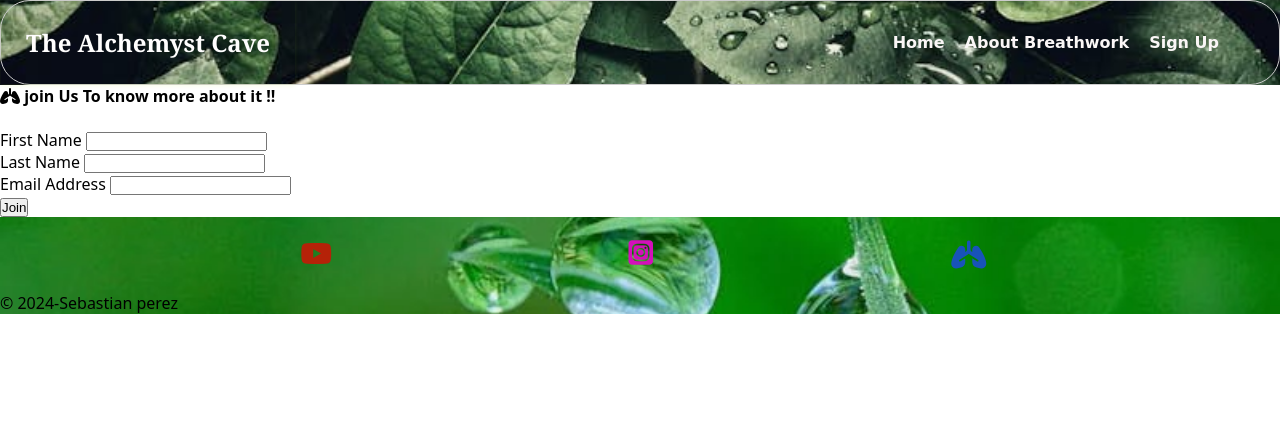
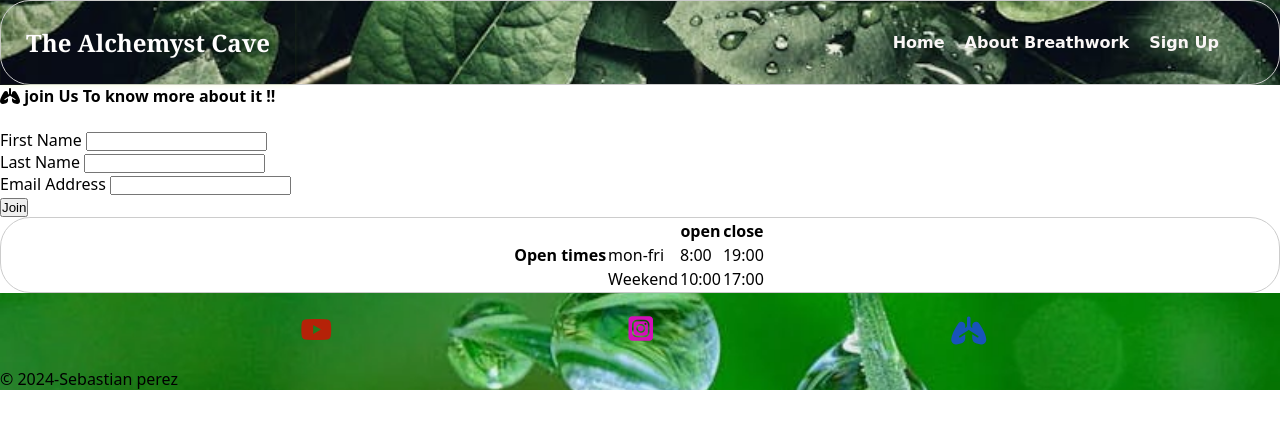
Before and after one commit to LionelWise77/PP1-The-Alchemist-Cave, a plain HTML site: page signup.html in a window 1280 px wide. Drawn offline with Linux system fonts and the light colour scheme.

Commit message:
signup.html

```diff
--- a/signup.html
+++ b/signup.html
@@ -16,7 +16,7 @@
     <title>The Alchemist Cave</title>
 
     <!--Stylesheet-->
-    <script src="https://kit.fontawesome.com/aeef90cac8.js" crossorigin="anonymous"></script>
+
 
 
     <link rel="stylesheet" href="assets/css/style.css">
@@ -38,8 +38,8 @@
     </header>
 
     <main>
-        <section>
-            <form id="signup"  method="POST" action="https://formdump.codeinstitute.net/">
+        <section id="signup">
+            <form id="signup-form" method="POST" action="https://formdump.codeinstitute.net/">
                 <h2><i class="fa-solid fa-lungs"></i>
                     join Us To know more about it !!</h2>
                 <br>
@@ -54,11 +54,40 @@
                 <br>
 
 
-                  <button type="submit" class="join-button">Join</button>
+                <button type="submit" class="join-button">Join</button>
 
 
             </form>
 
+        </section>
+
+        <section id="open-times">
+            <div class="container">
+
+
+                <h2>Open times</h2>
+
+
+                <table>
+                    <tr>
+                        <th></th>
+                        <th>open</th>
+                        <th>close</th>
+                    </tr>
+                    <tr>
+                        <td>mon-fri</td>
+                        <td>8:00</td>
+                        <td>19:00</td>
+                    </tr>
+                    <tr>
+                        <td>Weekend</td>
+                        <td>10:00</td>
+                        <td>17:00</td>
+                    </tr>
+
+                </table>
+
+            </div>
         </section>
 
 
@@ -73,30 +102,33 @@
         <ul class="social-links">
             <li>
                 <a href="https://www.youtube.com/@BreatheWithSandy" target="_blank" rel="noopener"
-                aria-label=" Visit breathe with sandy" ><i class="fa-brands fa-youtube" style="color: #b52208;"></i>
+                    aria-label=" Visit breathe with sandy"><i class="fa-brands fa-youtube" style="color: #b52208;"></i>
                 </a>
             </li>
 
             <li>
                 <a href="https://www.instagram.com" target="_blank" rel="noopener"
-                aria-label=" Visit breathe with sandy" ><i class="fa-brands fa-square-instagram" style="color: #d310b9;"></i>
+                    aria-label=" Visit breathe with sandy"><i class="fa-brands fa-square-instagram"
+                        style="color: #d310b9;"></i>
                 </a>
             </li>
             <li>
                 <a href="https://www.breathewithsandy.com/" target="_blank" rel="noopener"
-                aria-label=" Visit breathe with sandy" ><i class="fa-solid fa-lungs" style="color: #1853b9;"></i>
+                    aria-label=" Visit breathe with sandy"><i class="fa-solid fa-lungs" style="color: #1853b9;"></i>
                 </a>
             </li>
 
 
         </ul>
 
-        <p >
+        <p>
             &copy; 2024-Sebastian perez
         </p>
 
     </footer>
 
+    <script src="https://kit.fontawesome.com/aeef90cac8.js" crossorigin="anonymous"></script>
+
 </body>
 
 </html>
```
